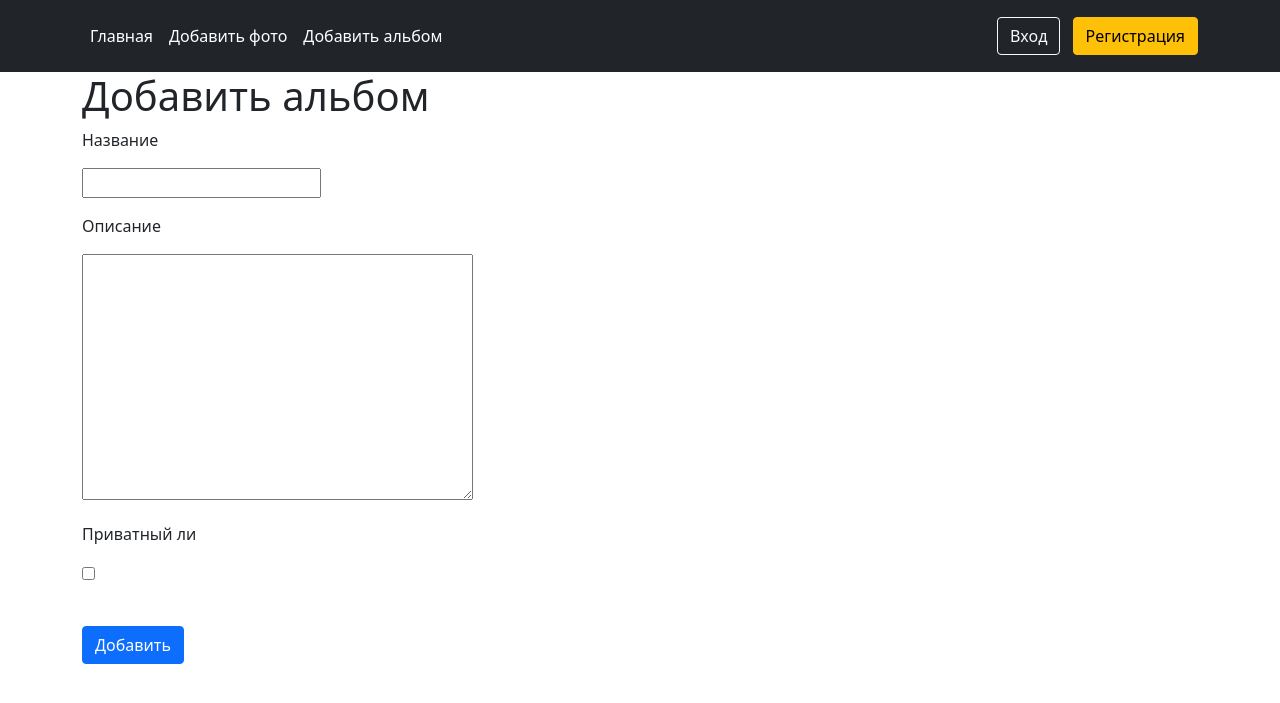
After one commit to faralost/Photo-Gallery, a Django app: page /album/add/ in a window 1280 px wide. The commit adds this page. Shown: the top 703 px of the page. Run offline with Django 4.2, Linux system fonts and the light colour scheme; some libraries are stand-ins or nearby versions.

Commit message:
added album create view

```diff
--- a/webapp/forms.py
+++ b/webapp/forms.py
@@ -13,3 +13,9 @@ class PhotoForm(forms.ModelForm):
     class Meta:
         model = Photo
         exclude = ['author', 'favorites']
+
+
+class AlbumForm(forms.ModelForm):
+    class Meta:
+        model = Album
+        exclude = ['author']
--- a/webapp/models.py
+++ b/webapp/models.py
@@ -31,3 +31,6 @@ class Album(models.Model):
 
     def __str__(self):
         return f'{self.name}'
+
+    def get_absolute_url(self):
+        return reverse('webapp:album_detail', kwargs={'pk': self.pk})
--- /dev/null
+++ b/webapp/templates/album/create.html
@@ -0,0 +1,11 @@
+{% extends 'base.html' %}
+
+{% block title %}Добавление альбома{% endblock %}
+
+{% block content %}
+    <h1>Добавить альбом</h1>
+    <form method="post" enctype="multipart/form-data">
+        {% include 'partial/form.html' with button_text="Добавить" %}
+    </form>
+
+{% endblock %}
--- a/webapp/templates/album/detail.html
+++ b/webapp/templates/album/detail.html
@@ -41,6 +41,8 @@
                     </div>
                 </div>
             </div>
+        {% empty %}
+            <p>альбом пока пуст...</p>
         {% endfor %}
     </div>
 {% endblock %}
--- a/webapp/templates/base.html
+++ b/webapp/templates/base.html
@@ -19,8 +19,8 @@
         <div class="d-flex flex-wrap align-items-center justify-content-center justify-content-lg-start">
             <ul class="nav col-12 col-lg-auto me-lg-auto mb-2 justify-content-center mb-md-0">
                 <li><a class="nav-link px-2 text-white" href="{% url 'webapp:index' %}">Главная</a></li>
-                <li><a class="nav-link px-2 text-white" href="{% url 'webapp:photo_create' %}">Добавить</a></li>
-                <li><a class="nav-link px-2 text-white" href="#">#</a></li>
+                <li><a class="nav-link px-2 text-white" href="{% url 'webapp:photo_create' %}">Добавить фото</a></li>
+                <li><a class="nav-link px-2 text-white" href="{% url 'webapp:album_create' %}">Добавить альбом</a></li>
                 {% block nav %}
                 {% endblock %}
             </ul>
--- a/webapp/urls.py
+++ b/webapp/urls.py
@@ -1,6 +1,8 @@
 from django.urls import path
 
-from webapp.views.album import AlbumDetailView
+from webapp.views.album import (AlbumDetailView,
+                                AlbumCreateView,)
+
 from webapp.views.photo import (IndexView,
                                 PhotoDetailView,
                                 PhotoCreateView,
@@ -16,4 +18,5 @@ urlpatterns = [
     path('photo/<int:pk>/update/', PhotoUpdateView.as_view(), name='photo_update'),
     path('photo/<int:pk>/delete/', PhotoDeleteView.as_view(), name='photo_delete'),
     path('album/<int:pk>/', AlbumDetailView.as_view(), name='album_detail'),
+    path('album/add/', AlbumCreateView.as_view(), name='album_create'),
 ]
--- a/webapp/views/album.py
+++ b/webapp/views/album.py
@@ -1,8 +1,18 @@
-from django.views.generic import DetailView
+from django.views.generic import DetailView, CreateView
 
+from webapp.forms import AlbumForm
 from webapp.models import Album
 
 
 class AlbumDetailView(DetailView):
     model = Album
     template_name = 'album/detail.html'
+
+
+class AlbumCreateView(CreateView):
+    template_name = 'album/create.html'
+    form_class = AlbumForm
+
+    def form_valid(self, form):
+        form.instance.author = self.request.user
+        return super().form_valid(form)
```
